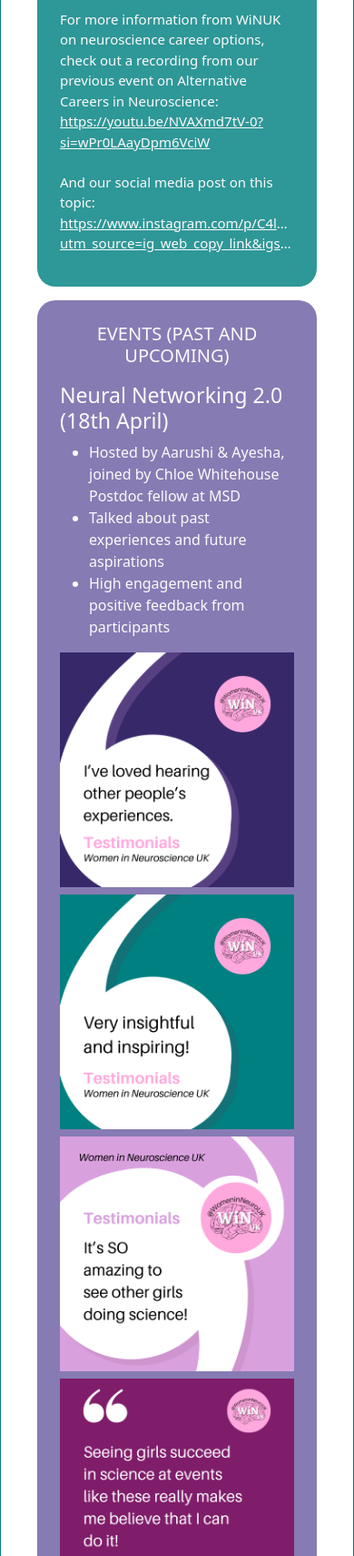
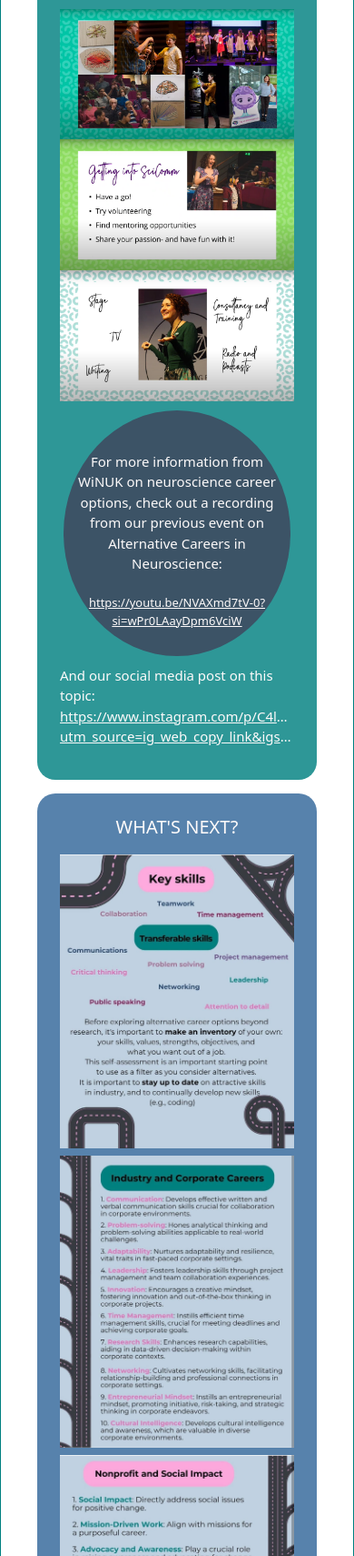
Before and after one commit to cvdana/april-winuk-newsletter, a plain HTML site: page index.html in a window 390 px wide. Shown: the part 5000-6710 px from the top of the page at 91% size. Drawn offline with nearby package versions, Linux system fonts and the light colour scheme.

Commit message:
updated careers

```diff
--- a/index.html
+++ b/index.html
@@ -309,10 +309,34 @@
             be able to explore our opportunities and the world when we have the
             time to, which is more often the case early in our careers.
           </p>
+          <div class="row">
+            <div class="col-md">
+              <img
+                src="images/y2.png"
+                class="img-fluid"
+                alt="screenshot from youtube video from WiNUK: alternate careers in neurosciece"
+              />
+            </div>
+            <div class="col-md">
+              <img
+                src="images/y3.png"
+                class="img-fluid"
+                alt="screenshot from youtube video from WiNUK: alternate careers in neurosciece"
+              />
+            </div>
+            <div class="col-md">
+              <img
+                src="images/y1.png"
+                class="img-fluid"
+                alt="screenshot from youtube video from WiNUK: alternate careers in neurosciece"
+              />
+            </div>
+          </div>
+          <div class="youtube-careers">
             <p>
               For more information from WiNUK on neuroscience career options,
-            check out a recording from our previous event on Alternative Careers
-            in Neuroscience:
+              check out a recording from our previous event on Alternative
+              Careers in Neuroscience:<br /><br />
               <a
                 href="https://youtu.be/NVAXmd7tV-0?si=wPr0LAayDpm6VciW"
                 target="_blank"
@@ -320,6 +344,7 @@
                 >https://youtu.be/NVAXmd7tV-0?si=wPr0LAayDpm6VciW</a
               >
             </p>
+          </div>
           <p>
             And our social media post on this topic:
             <a
@@ -329,6 +354,39 @@
               >https://www.instagram.com/p/C4lq7p_Nzvj/?utm_source=ig_web_copy_link&igsh=MzRlODBiNWFlZA==
             </a>
           </p>
+        </article>
+        <article class="content-box careers-skills">
+          <h2>WHAT'S NEXT?</h2>
+          <div class="row g-2 justify-content-center">
+            <div class="col-md-6">
+              <img
+                src="images/skills2.jpeg"
+                class="img-fluid"
+                alt="Skills obtained in neuroscience-related careers outside academia"
+              />
+            </div>
+            <div class="col-md-6">
+              <img
+                src="images/skills1.jpeg"
+                class="img-fluid"
+                alt="Skills obtained in neuroscience-related careers outside academia"
+              />
+            </div>
+            <div class="col-md-6">
+              <img
+                src="images/skills3.jpeg"
+                class="img-fluid"
+                alt="Skills obtained in neuroscience-related careers outside academia"
+              />
+            </div>
+            <div class="col-md-6">
+              <img
+                src="images/skills4.jpg"
+                class="img-fluid skills"
+                alt="Skills obtained in neuroscience-related careers outside academia"
+              />
+            </div>
+          </div>
         </article>
         <article class="content-box events-recap">
           <h2>EVENTS (PAST AND UPCOMING)</h2>
--- a/src/style.css
+++ b/src/style.css
@@ -13,6 +13,7 @@
   --blog-review: #f9f4f5;
   --text-colour: #fdfafa;
   --text-colourbr: #613c60;
+  --career-box: #5782ac;
 }
 .container {
   max-width: 960px;
@@ -152,6 +153,24 @@ hr {
 .careers {
   background-color: var(--body-colour);
 }
+.careers-skills {
+  background-color: var(--career-box);
+}
+.skills {
+  width: 800px;
+  height: 500px;
+}
+.youtube-careers {
+  width: 410px;
+  height: 240px;
+  margin: 10px auto;
+  border-radius: 50%;
+  background-color: #3c5366;
+}
+.youtube-careers p {
+  text-align: center;
+  padding: 45px 15px 0px;
+}
 .events-recap {
   background-color: var(--socials);
 }
@@ -279,7 +298,19 @@ hr {
   p .author {
     font-size: 13px;
   }
-
+  .youtube-careers {
+    width: 250px;
+    height: 270px;
+    margin: 10px auto;
+    border-radius: 50%;
+    background-color: #3c5366;
+  }
+  .youtube-careers a {
+    font-size: 13px;
+  }
+  .skills {
+    height: 305px;
+  }
   .socialmedia ul {
     font-size: 15px;
     padding-left: 50px;
```
Also changed, not shown: images/skills1.jpeg (added), images/skills2.jpeg (added), images/skills3.jpeg (added), images/skills4.jpg (added), images/y1.png (added), images/y2.png (added), images/y3.png (added). Lines whose indentation alone changed are shown as unchanged.
